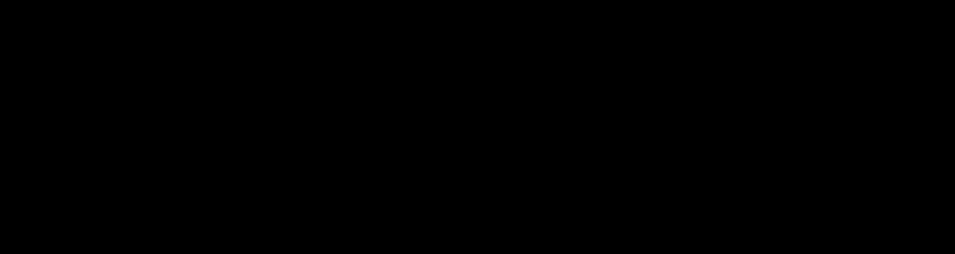
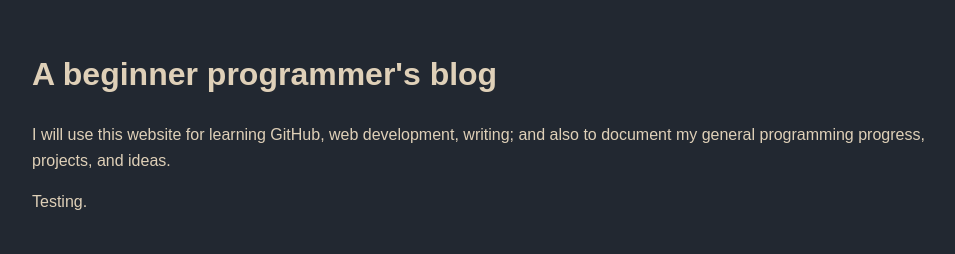
Before and after one commit to soycode8647/soycode8647.github.io, a plain HTML site: page index.html in a window 1280 px wide. Shown: the whole page, without its empty margins (148-1103 px from the left). Drawn offline with Linux system fonts and the light colour scheme.

Commit message:
Progress

```diff
--- a/index.html
+++ b/index.html
@@ -1,7 +1,19 @@
+<!-- html stuff -->
+
 <!DOCTYPE html>
 <html>
+    <head>
+        <meta charset="UTF-8">
+        <meta name="viewport" content="width=device-width, initial-scale=1.0">
+        <title>Le Blog</title>
+        <link rel="stylesheet" href="style.css">
+    </head>
     <body>
-        <title>Practice Website</title>
-        <link rel="stylesheet" href="style.css">
+        <div class="container">
+            <h1>A beginner programmer's blog</h1>
+            <p>I will use this website for learning GitHub, web development, writing; and also to document my general programming progress, projects, and ideas.</p>
+            <p>Testing.</p>
+        </div>
+
     </body>
 </html>
--- a/script.js
+++ b/script.js
@@ -0,0 +1,2 @@
+// javascript stuff
+/* I can comment like this too */
--- a/style.css
+++ b/style.css
@@ -1 +1,15 @@
-body {background-color: black;}
+/* css stuff */
+
+body {
+    background-color: #222831;
+    color: #DFD0B8;
+    font-family: sans-serif;
+    line-height: 1.6;
+}
+
+.container {
+    max-width: 960px;
+    margin: 0 auto;
+    padding: 20px;
+    box-sizing: border-box;
+}
```
